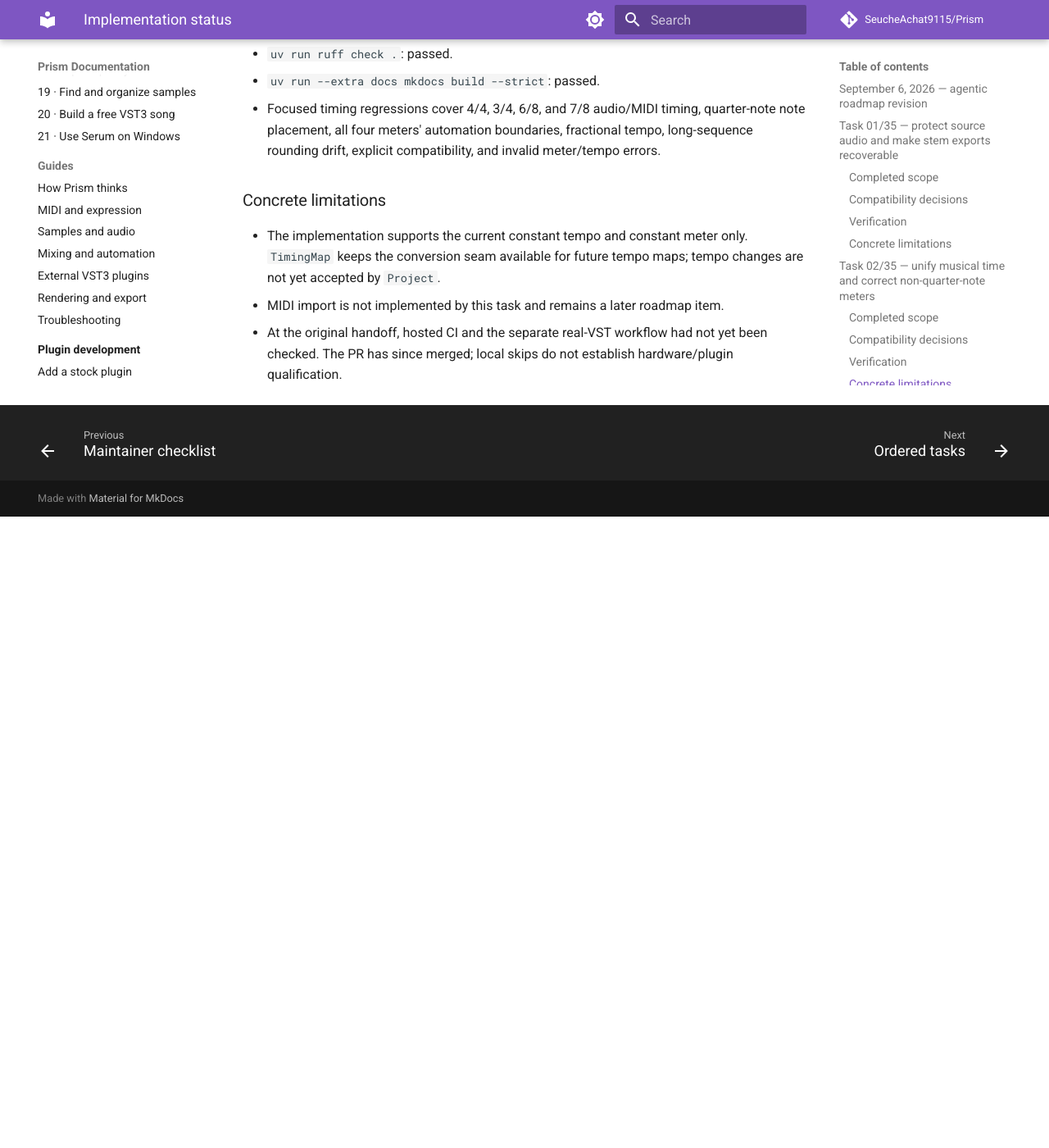
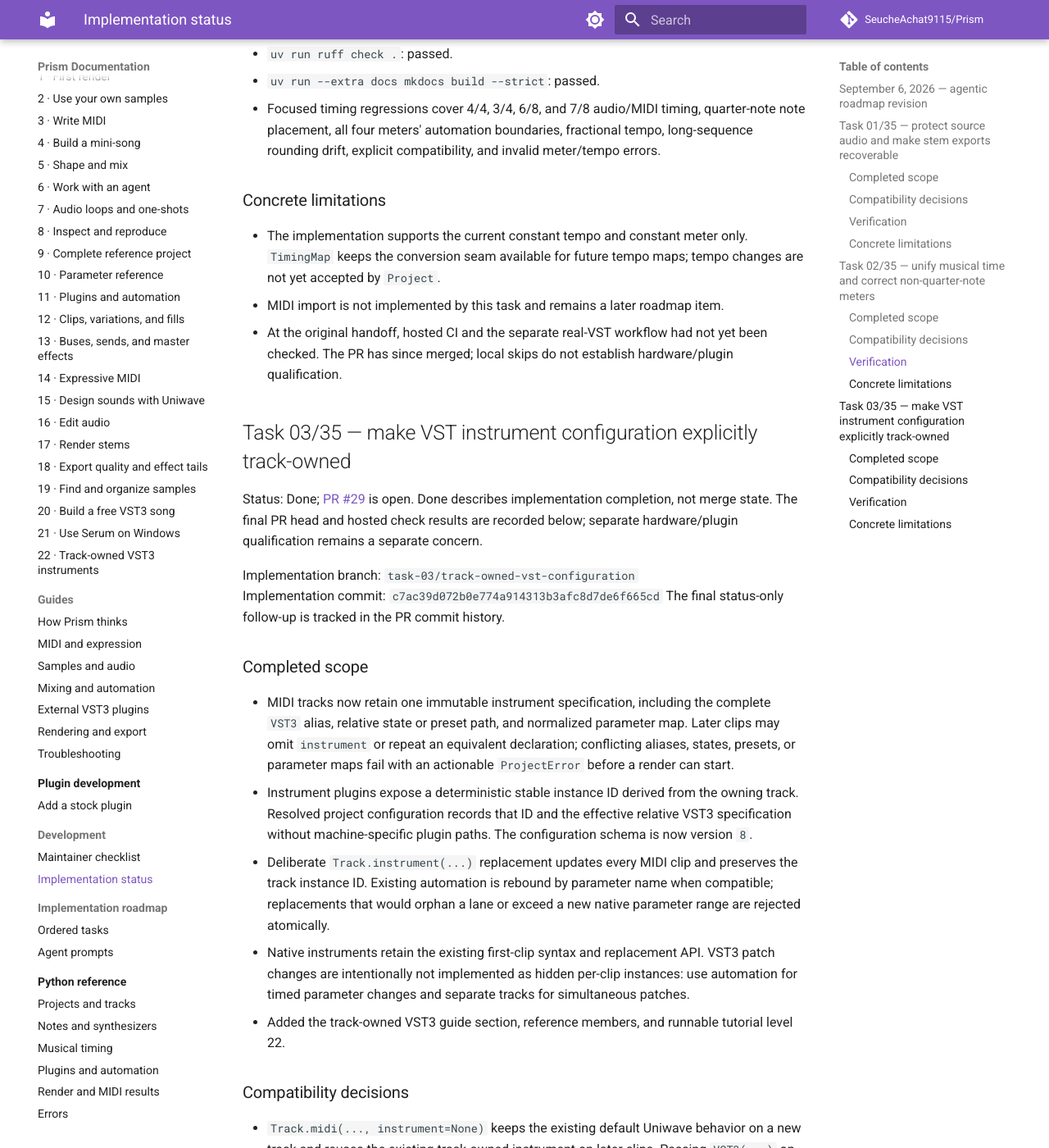
Before and after one commit to SeucheAchat9115/Prism, an MkDocs documentation site: the page built from docs/development/implementation-status.md, in a window 1280 px wide and 1400 px high, scrolled down 3268 px. Shown: the whole window at 82% size. Built offline with MkDocs 1.6.1 and Material for MkDocs 9.7.7, drawn with Linux system fonts in a browser that asks for light colours; comment, search, counter and statistics services are not loaded; before the commit the page ends 3898 px from its top, so only the background shows below that; some of the changed text lies outside the part shown.

Commit message:
Task 03: make VST instrument configuration track-owned (#29)
* feat: make VST instruments track-owned

* docs: mark task 03 complete

* docs: record hosted task 03 checks

* docs: clarify task 03 verification record

````diff
--- a/docs/development/implementation-status.md
+++ b/docs/development/implementation-status.md
@@ -137,3 +137,73 @@
 - At the original handoff, hosted CI and the separate real-VST workflow had
   not yet been checked. The PR has since merged; local skips do not establish
   hardware/plugin qualification.
+
+## Task 03/35 — make VST instrument configuration explicitly track-owned
+
+Status: Done; [PR #29](https://github.com/SeucheAchat9115/Prism/pull/29) is open.
+Done describes implementation completion, not merge state. The final PR head and
+hosted check results are recorded below; separate hardware/plugin qualification
+remains a separate concern.
+
+Implementation branch: `task-03/track-owned-vst-configuration`
+Implementation commit: `c7ac39d072b0e774a914313b3afc8d7de6f665cd`
+The final status-only follow-up is tracked in the PR commit history.
+
+### Completed scope
+
+- MIDI tracks now retain one immutable instrument specification, including the
+  complete `VST3` alias, relative state or preset path, and normalized parameter
+  map. Later clips may omit `instrument` or repeat an equivalent declaration;
+  conflicting aliases, states, presets, or parameter maps fail with an
+  actionable `ProjectError` before a render can start.
+- Instrument plugins expose a deterministic stable instance ID derived from the
+  owning track. Resolved project configuration records that ID and the effective
+  relative VST3 specification without machine-specific plugin paths. The
+  configuration schema is now version `8`.
+- Deliberate `Track.instrument(...)` replacement updates every MIDI clip and
+  preserves the track instance ID. Existing automation is rebound by parameter
+  name when compatible; replacements that would orphan a lane or exceed a new
+  native parameter range are rejected atomically.
+- Native instruments retain the existing first-clip syntax and replacement API.
+  VST3 patch changes are intentionally not implemented as hidden per-clip
+  instances: use automation for timed parameter changes and separate tracks for
+  simultaneous patches.
+- Added the track-owned VST3 guide section, reference members, and runnable
+  tutorial level 22.
+
+### Compatibility decisions
+
+- `Track.midi(..., instrument=None)` keeps the existing default Uniwave behavior
+  on a new track and reuses the existing track-owned instrument on later clips.
+  Passing `VST3(...)` on the first clip remains the supported explicit syntax.
+- `Track.instrument(...)` is the explicit whole-track replacement operation.
+  Compatible automation is rebound in the project's lane collection by
+  parameter name; callers must re-read that collection after replacement because
+  `AutomationLane` remains immutable.
+- The separate real-VST workflow and hardware/plugin qualification are unchanged.
+  Continuous one-instance arrangement rendering remains task 05.
+
+### Verification
+
+- Focused VST tests: **16 passed** locally, including equal declaration reuse,
+  alias/state/preset/parameter conflicts, stable configuration, replacement,
+  automation rebinding, and atomic orphan rejection.
+- `uv run --extra dev pytest --cov --cov-report=term-missing`: **191 passed, 3 skipped**;
+  total coverage **87.91%**. The skips are the existing real-VST qualification
+  tests without their plugin environment.
+- `uv run --extra dev mypy src/prism`: passed.
+- `uv run --extra dev ruff check .`: passed.
+- `uv run --extra docs mkdocs build --strict`: passed.
+- Hosted PR CI, Documentation, CodeQL, and VST3 integration passed on the
+  implementation and final status-only PR heads; the VST3 workflow's Ubuntu and
+  Windows real-VST3 jobs passed. Local skips do not establish hardware/plugin
+  qualification beyond that hosted workflow.
+
+### Concrete limitations
+
+- A VST3 parameter name not present in the authored parameter map is still
+  accepted for automation because the installed plugin is the authority for its
+  exposed controls; hardware/plugin inspection remains outside this task.
+- The current renderer still creates worker renders per arrangement placement;
+  the track-owned identity is groundwork for task 05 and does not claim its
+  continuous-instance behavior.
--- a/docs/guides/external-vst3.md
+++ b/docs/guides/external-vst3.md
@@ -104,6 +104,32 @@
 The loading order is plugin default, state or preset, `parameters`, then Prism
 automation. This makes the visible values in `main.py` authoritative.
 
+## Keep one VST3 configuration per track
+
+An instrument track owns one immutable VST3 declaration and one stable instrument
+instance identity. Later MIDI clips can omit `instrument` to reuse that
+track-owned declaration, or pass an equivalent `VST3(...)` value explicitly:
+
+```python
+patch = VST3("serum", parameters={"Filter Cutoff": 0.35})
+lead = song.track("Lead").midi("C4 Eb4 G4", instrument=patch)
+lead.midi("G4 F4 Eb4 C4", section="Chorus")  # reuses patch
+```
+
+The alias, state, preset, and complete parameter map must remain compatible on
+one track. A conflicting declaration such as `Filter Cutoff=0.8` raises before
+rendering with a message that identifies the conflict. Prism does not create a
+hidden per-clip plugin instance to switch patches. Use `song.automation(...)`
+for timed parameter changes and separate tracks when two patches must sound at
+the same time.
+
+Calling `lead.instrument(VST3(...))` is an explicit whole-track replacement.
+All MIDI clips receive the replacement patch. Compatible automation is rebound
+by parameter name; if a lane would become orphaned or exceed the new instrument's
+range, the replacement is rejected before the track is changed. The resolved
+configuration records the effective relative state/preset paths, parameters,
+and stable instance ID, but never the machine-specific plugin path.
+
 ## Save settings that parameters cannot express
 
 Some plugins keep wavetable selections, modulation routings, sample data, or
--- /dev/null
+++ b/docs/tutorial/22-track-owned-vst3-instrument.md
@@ -0,0 +1,107 @@
+# Level 22 — reuse a track-owned VST3 instrument
+
+Goal: give one track one reproducible VST3 instrument configuration, then reuse
+that patch across several clips without silently losing later declarations.
+
+## 1. Declare the patch once
+
+Register the plugin in the project first, then keep state and preset files inside
+the project folder. Paths in `VST3(...)` are project-relative, so the resolved
+configuration does not contain a machine-specific absolute path.
+
+```python
+from prism import Project, VST3
+
+
+song = Project(
+    "Track Owned VST Song",
+    prism_version="0.2.0.dev0",
+    tempo=124,
+)
+
+lead_patch = VST3(
+    "surge",
+    state="plugin-states/lead.state",
+    parameters={"Cutoff": 0.35, "Resonance": 0.2},
+)
+
+lead = song.track("Lead", gain_db=-7).midi(
+    "C4 Eb4 G4 Bb4",
+    instrument=lead_patch,
+    bars=1,
+)
+
+# Omitting instrument on a later clip reuses the track-owned declaration.
+lead.midi("G4 F4 Eb4 C4", section="Chorus", bars=1)
+
+song.section("Verse", bars=1, tracks=[lead])
+song.section("Chorus", bars=1, tracks=[lead])
+
+print(song.validate())
+print(song.configuration()["tracks"][0]["instrument_specification"])
+```
+
+The first `midi(...)` call remains the convenient place to choose a VST3. The
+track stores the complete immutable `VST3` declaration and gives it one stable
+instrument instance identity. Equal declarations on later clips are accepted;
+the track still owns only one specification and one public instrument object.
+
+## 2. Change parameters over time with automation
+
+Do not switch VST3 patches per clip. A timed parameter change is automation on
+the track-owned instrument:
+
+```python
+instrument = lead.instrument_plugin
+assert instrument is not None
+
+song.automation(
+    "Lead cutoff sweep",
+    target=instrument,
+    parameter="Cutoff",
+    points=[(0.0, 0.35), (1.0, 0.75), (2.0, 0.45)],
+)
+```
+
+Use the exact normalized parameter names exposed by the installed plugin. If a
+different patch is needed at the same time, create a separate track and VST3
+instance explicitly. This keeps an agent's edits inspectable and prevents one
+clip from changing the sound of another clip by accident.
+
+## 3. Replace the whole track deliberately
+
+`track.instrument(...)` is the explicit whole-track replacement operation. It
+updates every MIDI clip consistently and retains the stable track instance ID:
+
+```python
+lead.instrument(
+    VST3(
+        "surge",
+        state="plugin-states/bright-lead.state",
+        parameters={"Cutoff": 0.6, "Resonance": 0.15},
+    )
+)
+```
+
+Existing automation is rebound by parameter name when the new instrument can
+accept it. If a lane would become orphaned or its values no longer fit the new
+instrument's range, Prism rejects the replacement before changing the track;
+remove or retarget that lane first.
+
+## 4. Try the guarded failure
+
+This declaration conflicts with the track-owned `Cutoff=0.35` configuration and
+raises an actionable `ProjectError` before rendering:
+
+```python
+lead.midi(
+    "Bb4",
+    instrument=VST3("surge", parameters={"Cutoff": 0.8}),
+)
+```
+
+The same rule applies to a different alias, state file, or preset file. Prism
+does not create hidden per-clip VST instances to make such a conflict appear to
+work.
+
+[Back: use Serum on Windows →](21-serum-on-windows.md)
--- a/mkdocs.yml
+++ b/mkdocs.yml
@@ -109,6 +109,7 @@
       - "19 · Find and organize samples": tutorial/19-find-and-organize-samples.md
       - "20 · Build a free VST3 song": tutorial/20-free-vst3-song.md
       - "21 · Use Serum on Windows": tutorial/21-serum-on-windows.md
+      - "22 · Track-owned VST3 instruments": tutorial/22-track-owned-vst3-instrument.md
   - Guides:
       - How Prism thinks: guides/concepts.md
       - MIDI and expression: guides/midi-and-expression.md
````
Also changed, not shown: docs/development/implementation-tasks.md (+1 -1 lines), docs/reference/plugins.md (+2 -1 lines), docs/reference/project.md (+3 -0 lines), 5 other files.
